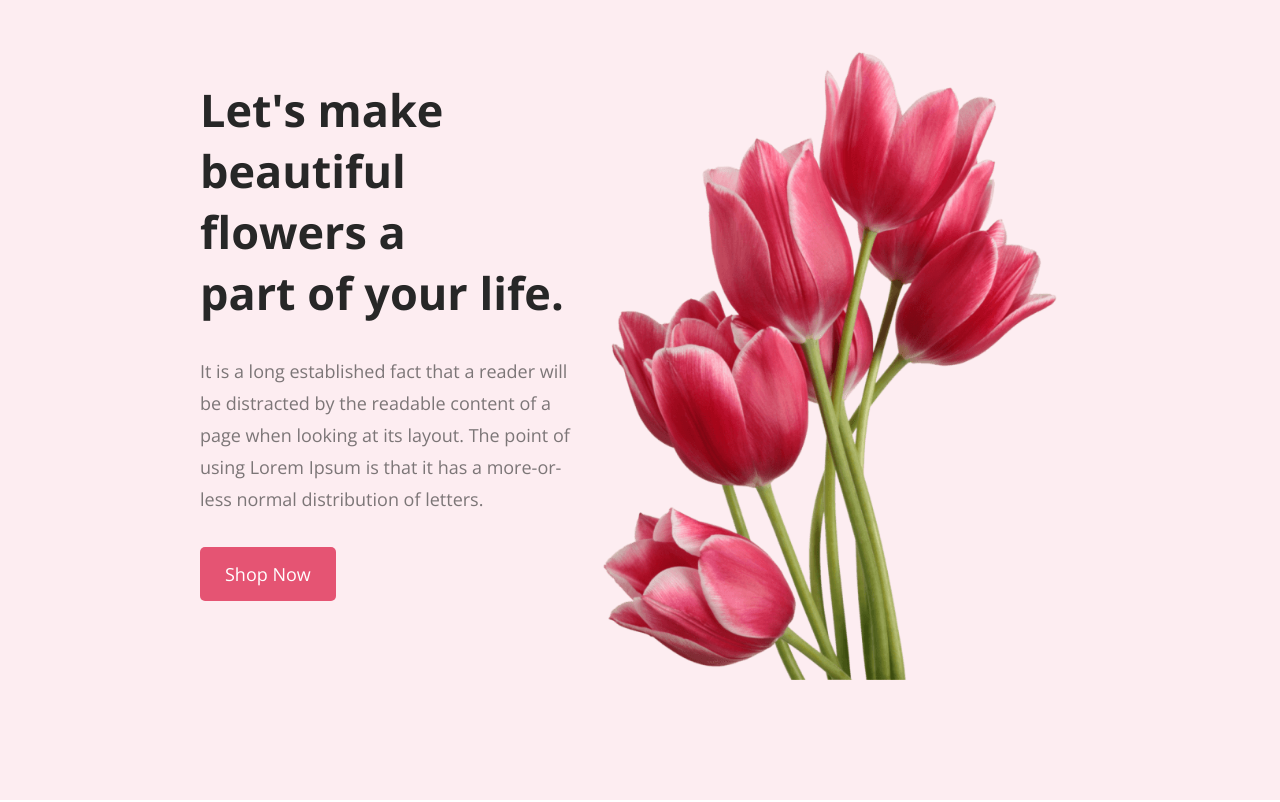
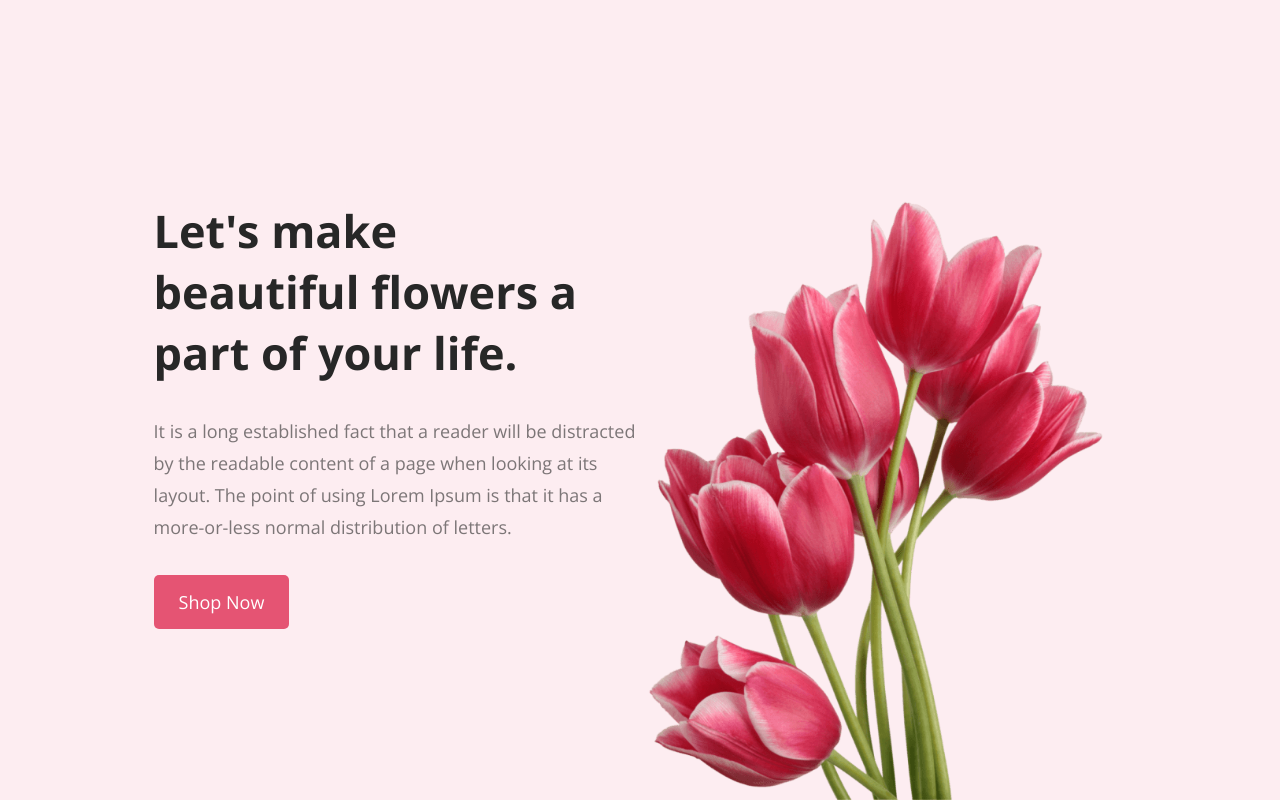
Before and after one commit to sayemRhaman/first-assignment, a plain HTML site: page index.html in a window 1280 px wide. Shown: the top 802 px of the page. Drawn offline with nearby package versions, Linux system fonts and the light colour scheme; files whose address does not match are found by name.

Commit message:
thard revision

```diff
--- a/style.css
+++ b/style.css
@@ -10,16 +10,22 @@ header{
     width:100vw;
     height: 100vh;
     background: rgba(229, 84, 115, 0.10);
+    position: relative;
  }
 .banner{
 
     display: flex;
     justify-content: space-between;
+
+    /*
     align-items: center;
-    padding: 0 200px;
+    padding: 0 200px;*/
 }
 .banner-title{
     width: 500px;
+    position: absolute;
+    left: 12%;
+    top:25%;
 }
 .banner-title h1{
     font-size: 45px;
@@ -43,7 +49,12 @@ header{
 }
 .banner-img{
     width:500px;
-    padding: 50px 0 0 0;
+    height: 600px;
+    position: absolute;
+    bottom: 0;
+    right: 12%;
+    /*
+    padding: 50px 0 0 0;*/
   }
 
 
@@ -96,6 +107,8 @@ header{
 }
 
 .features-ancor{
+    display: flex;
+    flex-direction: column;
     text-align: center;
 
 }
```
